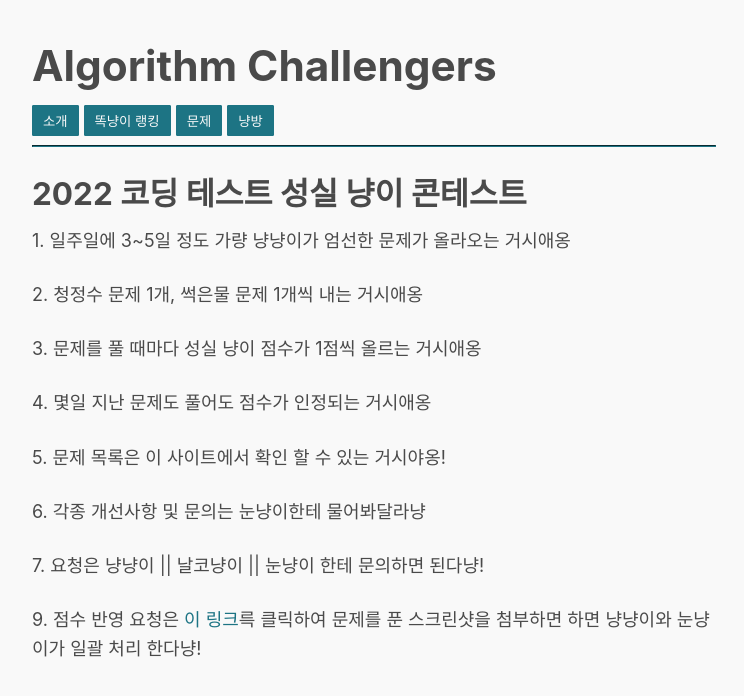
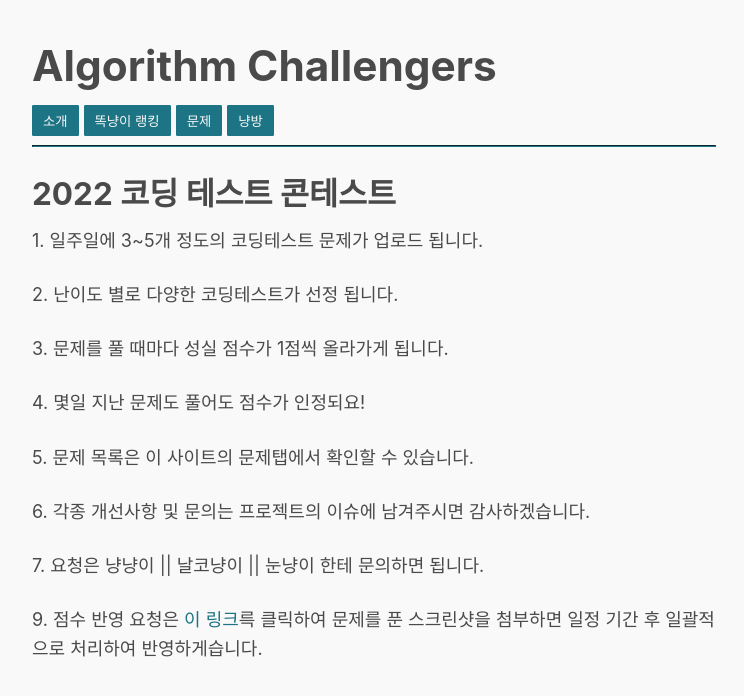
Before and after one commit to algorithm-challengers/algorithm-challengers.github.io, a Svelte app: page / in a window 1280 px wide. Shown: the top 696 px of the page, without its empty margins (266-1010 px from the left). Built offline with nearby package versions, Linux system fonts and the light colour scheme.

Commit message:
Update App.svelte

```diff
--- a/src/App.svelte
+++ b/src/App.svelte
@@ -35,15 +35,15 @@
 	<hr />
 
 	{#if tap == 0}
-		<h3>2022 코딩 테스트 성실 냥이 콘테스트</h3>
-		<p>1. 일주일에 3~5일 정도 가량 냥냥이가 엄선한 문제가 올라오는 거시애옹</p>
-		<p>2. 청정수 문제 1개, 썩은물 문제 1개씩 내는 거시애옹</p>
-		<p>3. 문제를 풀 때마다 성실 냥이 점수가 1점씩 올르는 거시애옹</p>
-		<p>4. 몇일 지난 문제도 풀어도 점수가 인정되는 거시애옹</p>
-		<p>5. 문제 목록은 이 사이트에서 확인 할 수 있는 거시야옹!</p>
-		<p>6. 각종 개선사항 및 문의는 눈냥이한테 물어봐달라냥</p>
-        <p>7. 요청은 냥냥이 || 날코냥이 || 눈냥이 한테 문의하면 된다냥!</p>
-		<p>9. 점수 반영 요청은 <a href="https://docs.google.com/forms/d/e/1FAIpQLSfWbriP5yBfhPHMNNg44hhWUxEq-vSLYTZBES_guPUx3l9K7A/viewform?usp=sf_link">이 링크</a>륵 클릭하여 문제를 푼 스크린샷을 첨부하면 하면 냥냥이와 눈냥이가 일괄 처리 한다냥!</p>
+		<h3>2022 코딩 테스트 콘테스트</h3>
+		<p>1. 일주일에 3~5개 정도의 코딩테스트 문제가 업로드 됩니다.</p>
+		<p>2. 난이도 별로 다양한 코딩테스트가 선정 됩니다.</p>
+		<p>3. 문제를 풀 때마다 성실 점수가 1점씩 올라가게 됩니다.</p>
+		<p>4. 몇일 지난 문제도 풀어도 점수가 인정되요!</p>
+		<p>5. 문제 목록은 이 사이트의 문제탭에서 확인할 수 있습니다.</p>
+		<p>6. 각종 개선사항 및 문의는 프로젝트의 이슈에 남겨주시면 감사하겠습니다.</p>
+        <p>7. 요청은 냥냥이 || 날코냥이 || 눈냥이 한테 문의하면 됩니다.</p>
+		<p>9. 점수 반영 요청은 <a href="https://docs.google.com/forms/d/e/1FAIpQLSfWbriP5yBfhPHMNNg44hhWUxEq-vSLYTZBES_guPUx3l9K7A/viewform?usp=sf_link">이 링크</a>륵 클릭하여 문제를 푼 스크린샷을 첨부하면 일정 기간 후 일괄적으로 처리하여 반영하게습니다.</p>
 	{/if}
 
 	{#if tap == 1}
```
